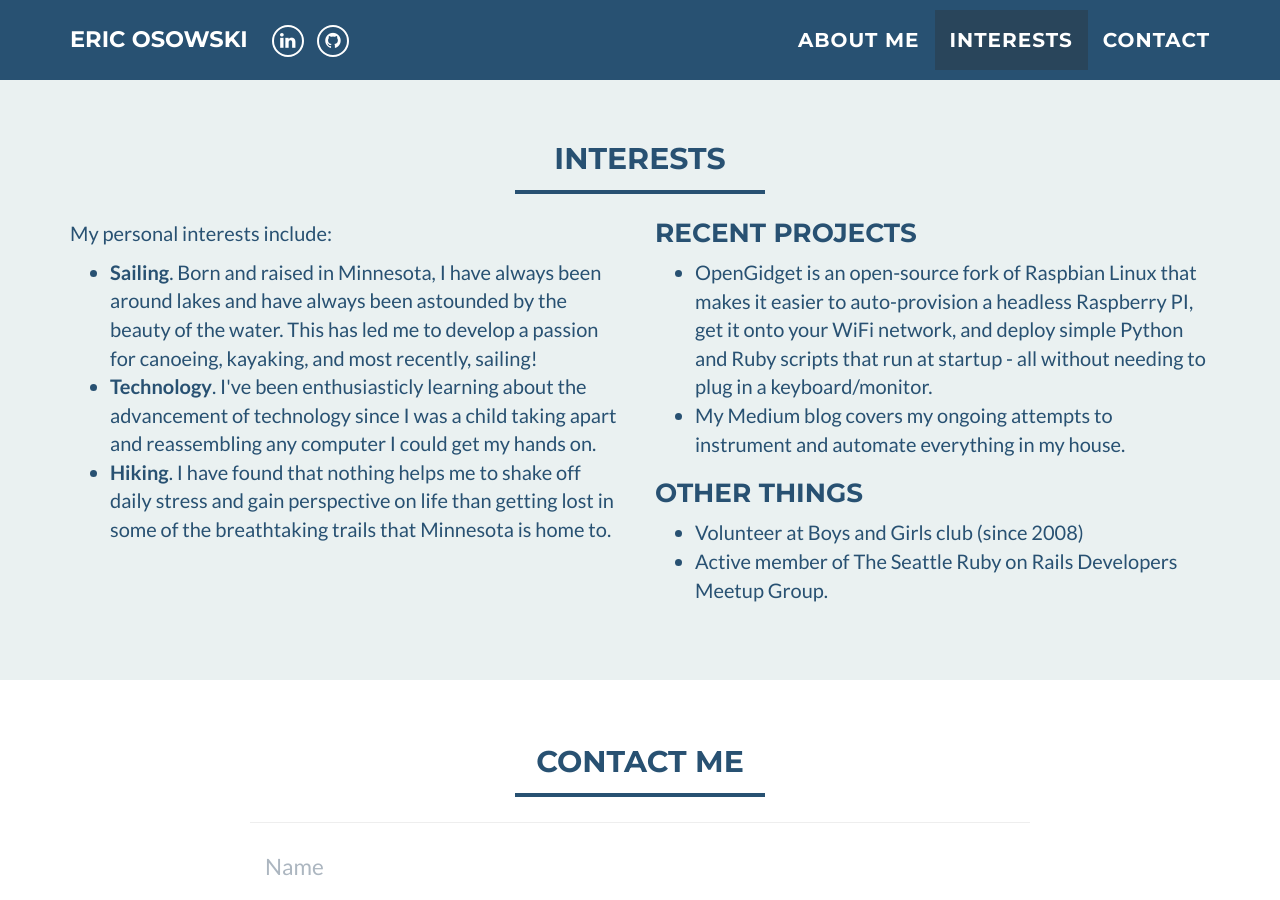
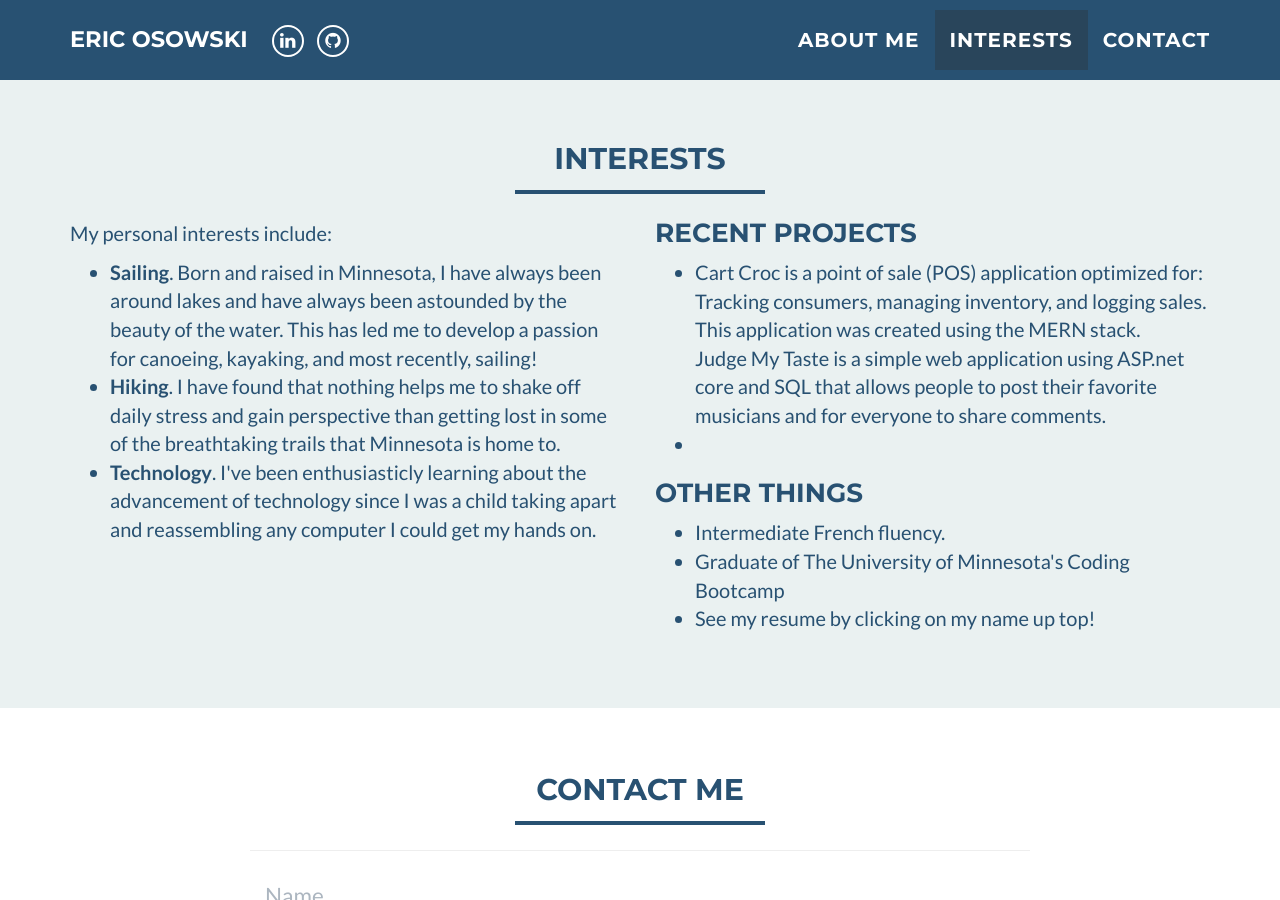
Before and after one commit to EricJamesOsowski/single-page-portfolio, a Jekyll site: the page built from index.html, in a window 1280 px wide and 900 px high, scrolled down 1240 px. Built offline with Jekyll 4.4.1, drawn with Linux system fonts in a browser that asks for light colours.

Commit message:
Finishing interests

```diff
--- a/_includes/interests.html
+++ b/_includes/interests.html
@@ -17,12 +17,14 @@
             and most recently, sailing!
           </li>
           <li>
+            <b>Hiking</b>. I have found that nothing helps me to shake off daily
+            stress and gain perspective than getting lost in some of the
+            breathtaking trails that Minnesota is home to.
+          </li>
+          <li>
             <b>Technology</b>. I've been enthusiasticly learning about the
             advancement of technology since I was a child taking apart and
             reassembling any computer I could get my hands on.
-          </li>
-          <li>
-            <b>Hiking</b>. I have found that nothing helps me to shake off daily stress and gain perspective on life than getting lost in some of the breathtaking trails that Minnesota is home to.
           </li>
         </ul>
       </div>
@@ -30,21 +32,21 @@
         <h3 style="margin-top: 0">Recent Projects</h3>
         <ul>
           <li>
-            OpenGidget is an open-source fork of Raspbian Linux that makes it
-            easier to auto-provision a headless Raspberry PI, get it onto your
-            WiFi network, and deploy simple Python and Ruby scripts that run at
-            startup - all without needing to plug in a keyboard/monitor.
+            Cart Croc is a point of sale (POS) application optimized for:
+            Tracking consumers, managing inventory, and logging sales. This
+            application was created using the MERN stack.
           </li>
-          <li>
-            My Medium blog covers my ongoing attempts to instrument and automate
-            everything in my house.
-          </li>
+          Judge My Taste is a simple web application using ASP.net core and SQL
+          that allows people to post their favorite musicians and for everyone
+          to share comments.
+          <li></li>
         </ul>
         <h3>Other Things</h3>
         <ul>
-          <li>Volunteer at Boys and Girls club (since 2008)</li>
+          <li>Intermediate French fluency.</li>
+          <li>Graduate of The University of Minnesota's Coding Bootcamp</li>
           <li>
-            Active member of The Seattle Ruby on Rails Developers Meetup Group.
+            See my resume by clicking on my name up top!
           </li>
         </ul>
       </div>
```
